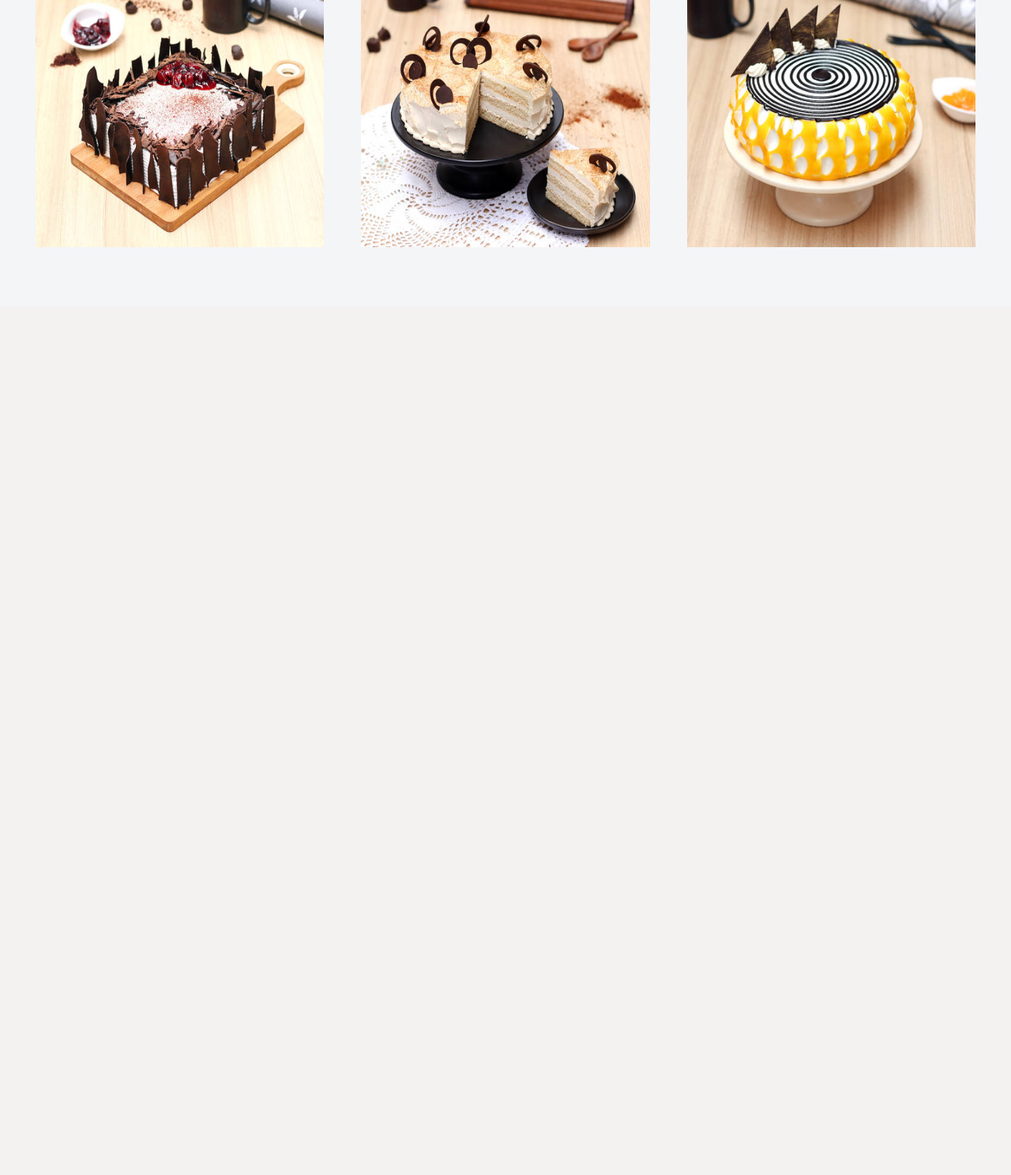
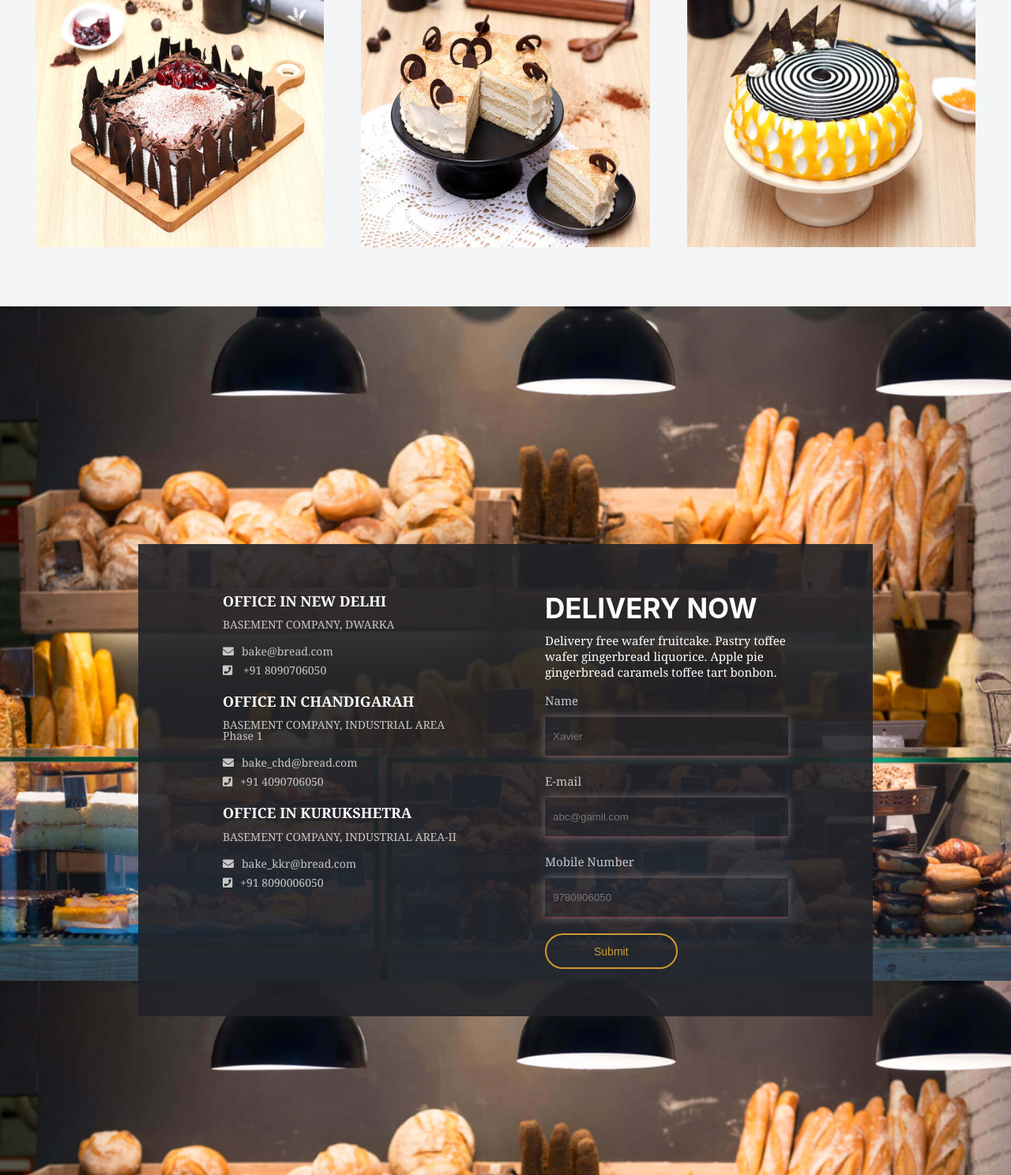
Before and after one commit to huehue26/foodipy, a PHP site: page / in a window 1280 px wide. Shown: the part 3346-4834 px from the top of the page at 79% size. Before the commit the page ends 3659 px from the top, so only its background shows below. Run offline with PHP 8.4, Linux system fonts and the light colour scheme; some web fonts are replaced.

Commit message:
order-form code added

```diff
--- a/css/main.css
+++ b/css/main.css
@@ -1,5 +1,4 @@
 /* universal */
-
 * {
     box-sizing: border-box;
     padding: 0px;
@@ -11,88 +10,6 @@ body {
     font-family: Cambria, Cochin, Georgia, Times, 'Times New Roman', serif;
 }
 
-
-/* preloader */
-
-html,
-body {
-    overflow: hidden;
-}
-
-.loading-div {
-    position: fixed;
-    height: 100vh;
-    width: 100%;
-    background-color: #000;
-    overflow: hidden;
-    z-index: 10000000;
-}
-
-.loading-div .loading-animation {
-    z-index: 10000000;
-    top: 50%;
-    left: 50%;
-    transform: translate(-50%, -50%);
-    position: absolute;
-}
-
-.loading-div .loading-animation .bar {
-    width: 10px;
-    height: 70px;
-    background: #fff;
-    display: inline-block;
-    transform-origin: bottom center;
-    border-top-right-radius: 20px;
-    border-top-left-radius: 20px;
-    animation: loader 1.2s linear infinite;
-}
-
-.loading-div .loading-animation .bar1 {
-    animation-delay: 0.1s;
-}
-
-.loading-div .loading-animation .bar2 {
-    animation-delay: 0.2s;
-}
-
-.loading-div .loading-animation .bar3 {
-    animation-delay: 0.3s;
-}
-
-.loading-div .loading-animation .bar4 {
-    animation-delay: 0.4s;
-}
-
-.loading-div .loading-animation .bar5 {
-    animation-delay: 0.5s;
-}
-
-.loading-div .loading-animation .bar6 {
-    animation-delay: 0.6s;
-}
-
-.loading-div .loading-animation .bar7 {
-    animation-delay: 0.7s;
-}
-
-.loading-div .loading-animation .bar8 {
-    animation-delay: 0.8s;
-}
-
-@keyframes loader {
-    0% {
-        transform: scaleY(0.1);
-    }
-    50% {
-        transform: scaleY(1);
-        background: #bb7c06;
-    }
-    100% {
-        transform: scaleY(0.1);
-        background: transparent;
-    }
-}
-
 .home-page {
     height: 100vh;
     width: 100%;
@@ -100,9 +17,7 @@ body {
     top: 0;
 }
 
-
 /* background video */
-
 .home-page .video-container {
     position: absolute;
     top: 0;
@@ -129,9 +44,7 @@ body {
     min-width: 100vw;
 }
 
-
 /* nav bar */
-
 .home-page .nav-bar {
     position: absolute;
     top: 0;
@@ -186,9 +99,7 @@ body {
     color: #e79544;
 }
 
-
 /* middle text on backgroung image */
-
 .home-page .content {
     position: absolute;
     top: 35%;
@@ -223,9 +134,7 @@ body {
     background-color: white;
 }
 
-
 /* login box */
-
 .home-page #login {
     position: absolute;
     height: 100vh;
@@ -329,15 +238,13 @@ body {
     cursor: pointer;
     height: 30px;
     width: 150px;
-    background: transparent;
+    background:transparent;
     border: none;
     font-size: 20px;
     font-family: Cambria, Cochin, Georgia, Times, 'Times New Roman', serif;
 }
 
-
 /* signup box  */
-
 .home-page #signup {
     position: absolute;
     height: 100vh;
@@ -451,8 +358,138 @@ body {
     cursor: pointer;
     height: 30px;
     width: 80px;
-    background: transparent;
+    background:transparent;
     border: none;
     font-size: 20px;
     font-family: Cambria, Cochin, Georgia, Times, 'Times New Roman', serif;
 }
+
+/*  ORDER FORM */
+
+.main-order-form{
+    color: white;
+    background: url('/img/bac_bakery.jpg');
+    background-attachment: fixed !important;
+    background-size:cover;
+    background-position: center;
+    background-repeat: no-repeat;
+    height: 150vh;
+    width: 100vw;
+    display: flex;
+    flex-wrap: wrap;
+    justify-content: center;
+    align-items:center;
+}
+
+.order-form-flex{
+    flex-basis: 90%;
+    margin: 0 auto;
+    max-width: 930px;
+    padding: 60px 80px;
+    background-color: rgba(34, 35, 40, 0.9);
+    display: flex;
+    justify-content: center;
+    align-items: flex-start;
+    flex-wrap: wrap;
+    gap: 100px;
+}
+
+.order-form-flex-left{
+    flex-basis: 40%;
+}
+
+.order-form-flex-right{
+    flex-basis: 40%;
+}
+
+.order-left-h4{
+    margin-bottom: 5px;
+    font-size: 18px;
+    font-weight: 700;
+    line-height: 1.4em;
+    color: #fff;
+}
+
+.order-form-p{
+    margin-bottom: 20px;
+    line-height: 1em;
+    margin-top: 10px;
+}
+
+.order-para-num{
+    margin-top: 10px;
+}
+
+.order-form-icon{
+    margin-right: 10px;
+}
+
+.order-left-child{
+    margin-bottom: 30px;
+    margin-bottom: 20px;
+    line-height: 1em;
+    font-size: 14px;
+    font-weight: 400;
+    color: #c7c7c7;
+}
+
+/* right  */
+
+.order-right-h3{
+    font-size: 35px;
+    font-family: BlinkMacSystemFont,"Lora", serif;
+}
+
+.order-right-para{
+    margin-bottom: 15px;
+    margin-top: 10px;
+    font-size: 15px;
+}
+
+.order-form-label{
+    font-size: 15px;
+    max-width: 100%;
+    width: 100%;
+    margin-bottom: 20px;
+    color: #c7c7c7;
+}
+
+.order-form-input{
+    color: #fff;
+    max-width: 100%;
+    width: 100%;
+    height: 50px;
+    margin-bottom: 20px;
+    padding: 10px;
+    margin-top: 10px;
+    border: none;
+    background-color: transparent;
+    border-bottom: 1px solid rgba(235, 98, 98, 0.4);
+    box-shadow: 0 0px 10px rgba(134, 122, 122, 0.849);
+}
+
+@media screen and (max-width:991px) {
+    .order-form-flex-right{
+        flex-basis: 100%;
+    }
+    .order-form-flex-left{
+        flex-basis: 100%;
+    }
+}
+
+#order-form-but{
+    display: inline-block;
+    padding: 9px 60px 7px;
+    line-height: 25px;
+    font-size: 14px;
+    color: #cd9b33;
+    border: 2px solid #cd9b33;
+    background-color: transparent;
+    box-shadow: none;
+    border-radius: 30px;
+    transition: all 0.4s ease;
+}
+
+.order-right-h3:hover{
+    text-shadow: 2px 2px #717978;
+}
--- a/index.html
+++ b/index.html
@@ -15,22 +15,32 @@
     <link href="https://fonts.googleapis.com/css2?family=Birthstone&family=Pacifico&display=swap" rel="stylesheet">
     <link href="https://fonts.googleapis.com/css2?family=Ubuntu:wght@300&display=swap" rel="stylesheet">
     <link rel="stylesheet" href="https://cdnjs.cloudflare.com/ajax/libs/font-awesome/4.7.0/css/font-awesome.min.css">
+    <meta name="viewport" content="width=device-width, initial-scale=1.0">
+    <link rel="stylesheet" href="https://use.fontawesome.com/releases/v5.15.4/css/all.css"
+        integrity="sha384-DyZ88mC6Up2uqS4h/KRgHuoeGwBcD4Ng9SiP4dIRy0EXTlnuz47vAwmeGwVChigm" crossorigin="anonymous">
+    <!-- <link rel="stylesheet" href="/css/main.css"> -->
+    <style>
+        .error {
+            color: red;
+            padding: 5px;
+            margin: 5px 0 15px 0;
+            background: transparent;
+            height: 30px;
+            width: 100%;
+        }
+
+        .success {
+            color: green;
+            padding: 5px;
+            margin: 5px 0 15px 0;
+            background: transparent;
+            height: 30px;
+            width: 100%;
+        }
+    </style>
 </head>
 
 <body>
-    <!-- Loading effect -->
-    <div class="loading-div">
-        <div class="loading-animation">
-            <div class="bar bar1"></div>
-            <div class="bar bar2"></div>
-            <div class="bar bar3"></div>
-            <div class="bar bar4"></div>
-            <div class="bar bar5"></div>
-            <div class="bar bar6"></div>
-            <div class="bar bar7"></div>
-            <div class="bar bar8"></div>
-        </div>
-    </div>
     <main class="home-page">
         <div class="video-container">
             <div class="color-overlay"></div>
@@ -126,6 +136,7 @@
             </div>
         </div>
     </main>
+    <script src="./js/logic.js"></script>
 
     <div class="skj_container">
 
@@ -540,15 +551,71 @@
         </div>
 
     </div>
-    <!-- JavaScript -->
-    <script src="https://ajax.googleapis.com/ajax/libs/jquery/3.6.0/jquery.min.js"></script>
-    <script>
-        $(window).on("load", function () {
-            $('.loading-div').fadeOut('slow');
-            $(' html, body').css({ overflow: 'auto' });
-        });
-    </script>
-    <script src="./js/logic.js"></script>
+
+
+    <section>
+        <div class="main-order-form">
+            <div class="order-form-flex">
+                <div class="order-form-flex-left">
+                    <div class="order-left-child">
+                        <h4 class="order-left-h4">OFFICE IN NEW DELHI</h4>
+                        <p class="order-form-p">BASEMENT COMPANY, DWARKA</p>
+                        <p class="order-para"><span><i class="order-form-icon fa fa-envelope"></i>bake@bread.com</span>
+                        </p>
+                        <p class="order-para-num order-para"><span><i class="order-form-icon fa fa-phone-square"></i>
+                                +91
+                                8090706050</span>
+                        </p>
+                    </div>
+                    <div class="order-left-child">
+                        <h4 class="order-left-h4">OFFICE IN CHANDIGARAH</h4>
+                        <p class="order-form-p">BASEMENT COMPANY, INDUSTRIAL AREA Phase 1</p>
+                        <p class="order-para"><span><i
+                                    class="order-form-icon fa fa-envelope"></i>bake_chd@bread.com</span>
+                        </p>
+                        <p class="order-para-num order-para"><span><i class="order-form-icon fa fa-phone-square"></i>+91
+                                4090706050</span>
+                        </p>
+                    </div>
+                    <div class="order-left-child">
+                        <h4 class="order-left-h4">OFFICE IN KURUKSHETRA</h4>
+                        <p class="order-form-p">BASEMENT COMPANY, INDUSTRIAL AREA-II</p>
+                        <p class="order-para"><span><i
+                                    class="order-form-icon fa fa-envelope"></i>bake_kkr@bread.com</span>
+                        </p>
+                        <p class="order-para-num order-para"><span><i class="order-form-icon fa fa-phone-square"></i>+91
+                                8090006050</span>
+                        </p>
+                    </div>
+                </div>
+                <div class="order-form-flex-right">
+                    <h3 class="order-right-h3">
+                        DELIVERY NOW
+                    </h3>
+                    <div class="order-right-para">
+                        Delivery free wafer fruitcake. Pastry toffee wafer gingerbread liquorice. Apple pie gingerbread
+                        caramels toffee tart bonbon.
+                    </div>
+                    <div class="order_form" id="odr_form">
+                        <form action="" class="order-input">
+                            <label class="order-form-label" for="#order-name">Name<br></label>
+                            <input class="order-form-input" type="text" name="" id="order-name" placeholder="Xavier">
+                            <label class="order-form-label" for="#order-email">E-mail <br></label>
+                            <input class="order-form-input" type="text" name="" id="order-email"
+                                placeholder="abc@gamil.com">
+                            <label class="order-form-label" for="#order-num">Mobile Number <br></label>
+                            <input class="order-form-input" type="text" name="" id="order-num" placeholder="9780906050">
+                            <input type="button" value="Submit" id="order-form-but">
+                        </form>
+                    </div>
+                </div>
+            </div>
+        </div>
+        <script src="./js/order_form.js"></script>
+    </section>
+
+
+
 </body>
 
 </html>
```
Also changed, not shown: js/order_form.js (added, +60 -0 lines), img/bac_bakery.jpg (added).
